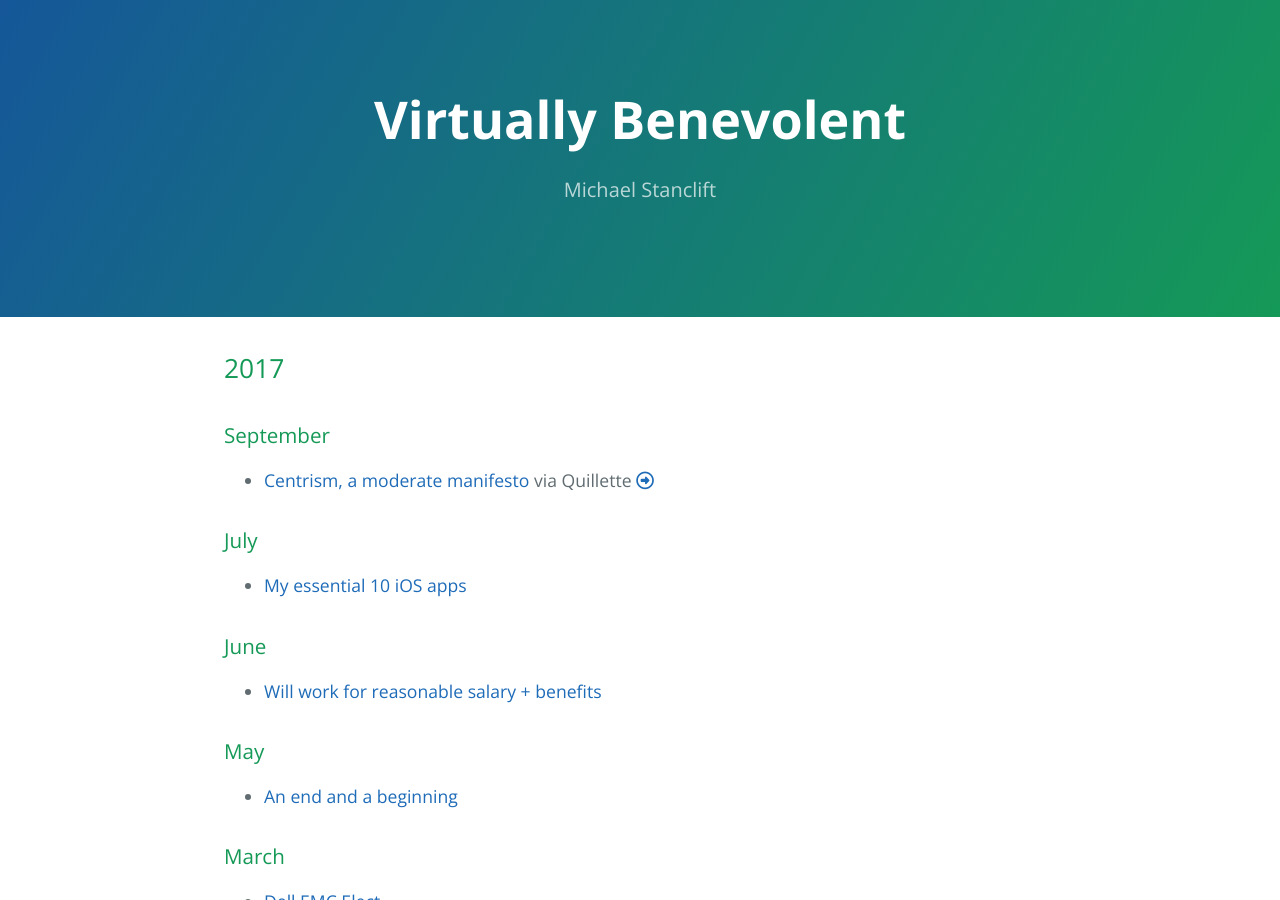
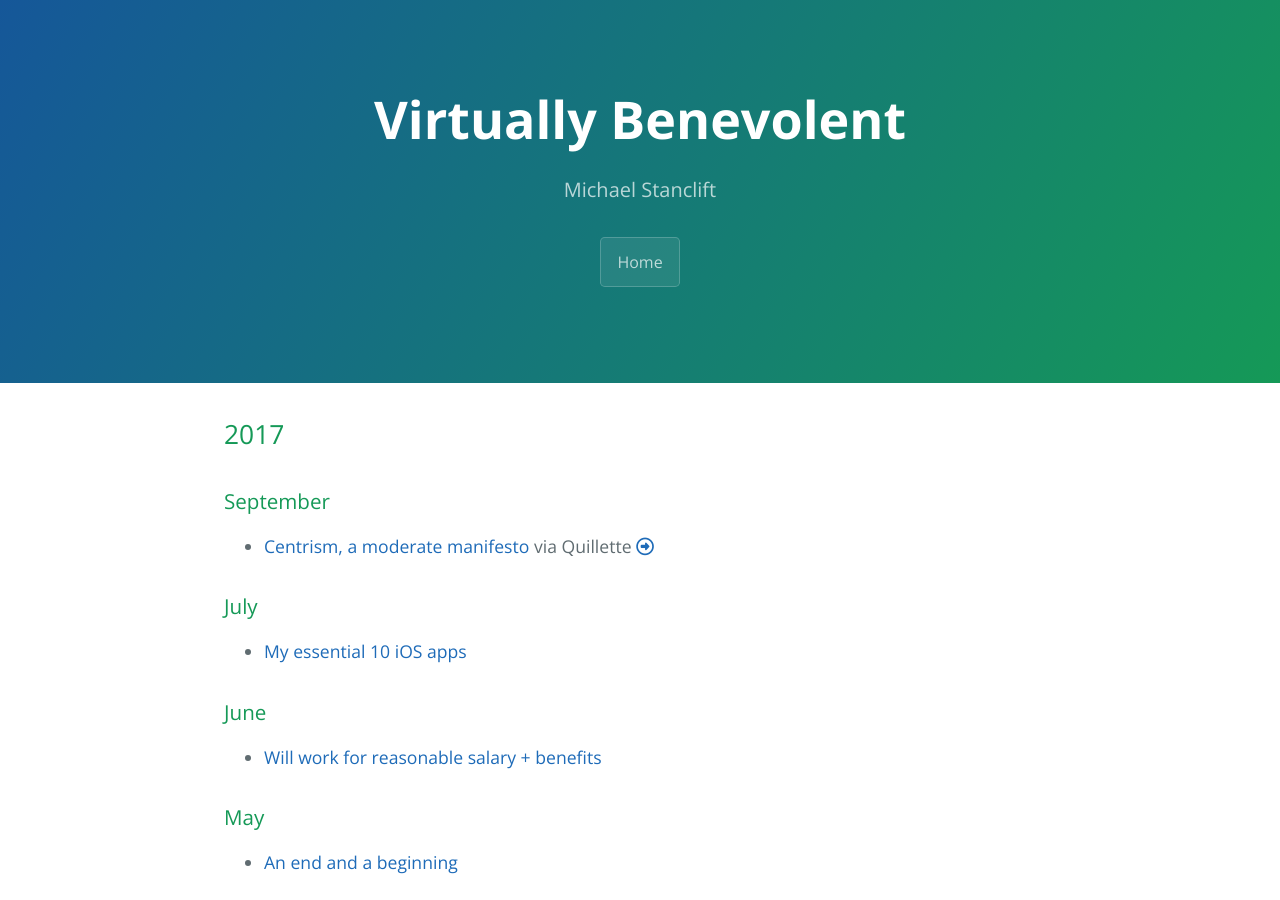
Before and after one commit to vmstan/vmstan.github.io, a Jekyll site: the page built from index.md, in a window 1280 px wide and 900 px high. Built offline with Jekyll 4.4.1, drawn with Linux system fonts in a browser that asks for light colours; nearby versions of some CDN libraries.

Commit message:
Home restored

```diff
--- a/_layouts/default.html
+++ b/_layouts/default.html
@@ -15,7 +15,7 @@
     <section class="page-header">
       <h1 class="project-name">{{ site.title | default: site.github.repository_name }}</h1>
       <h2 class="project-tagline">{{ site.description | default: site.github.project_tagline }}</h2>
-        <a href="{{ site.url }}"><i class=“fa fa-home” aria-hidden=“true”></i></a>
+        <a href="{{ site.url }}" class="btn">Home</a>
         {% if site.github.is_project_page %}
         <a href="{{ site.github.repository_url }}" class="btn">View on GitHub</a>
       {% endif %}
```
